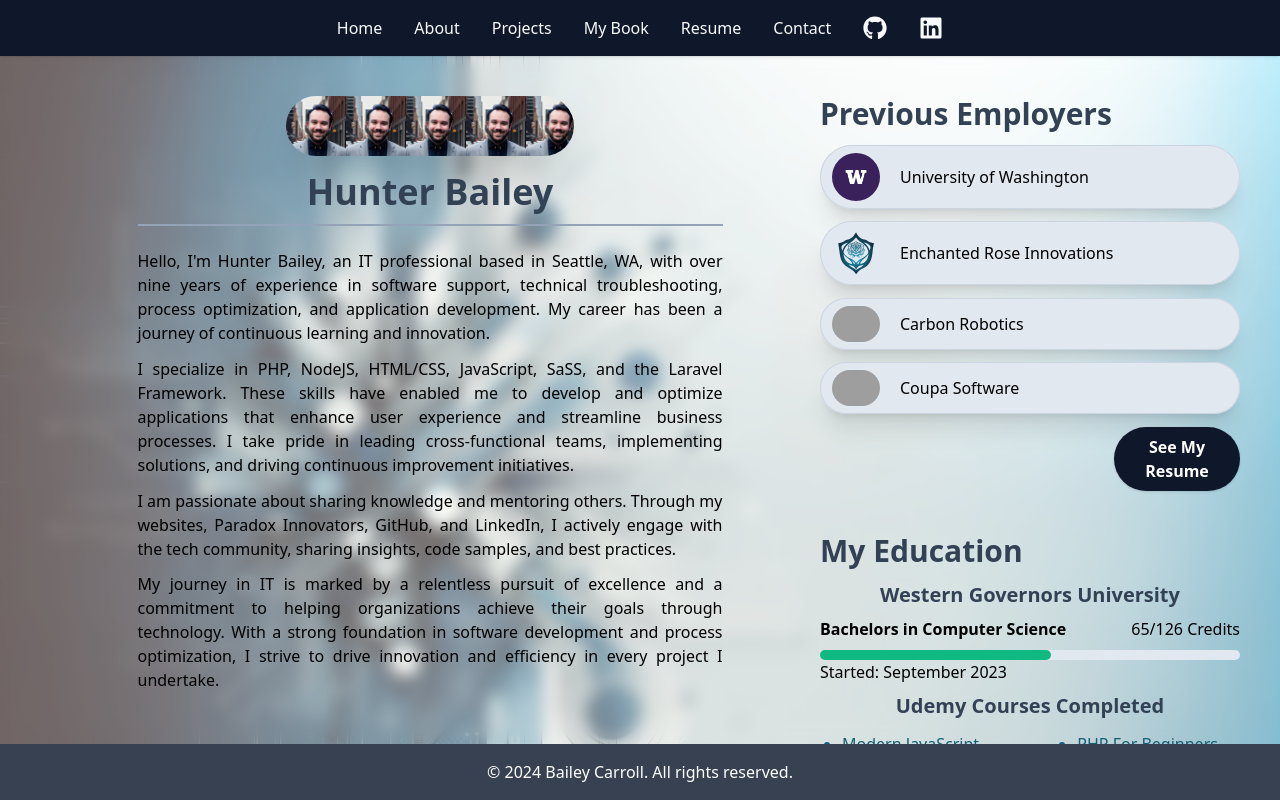
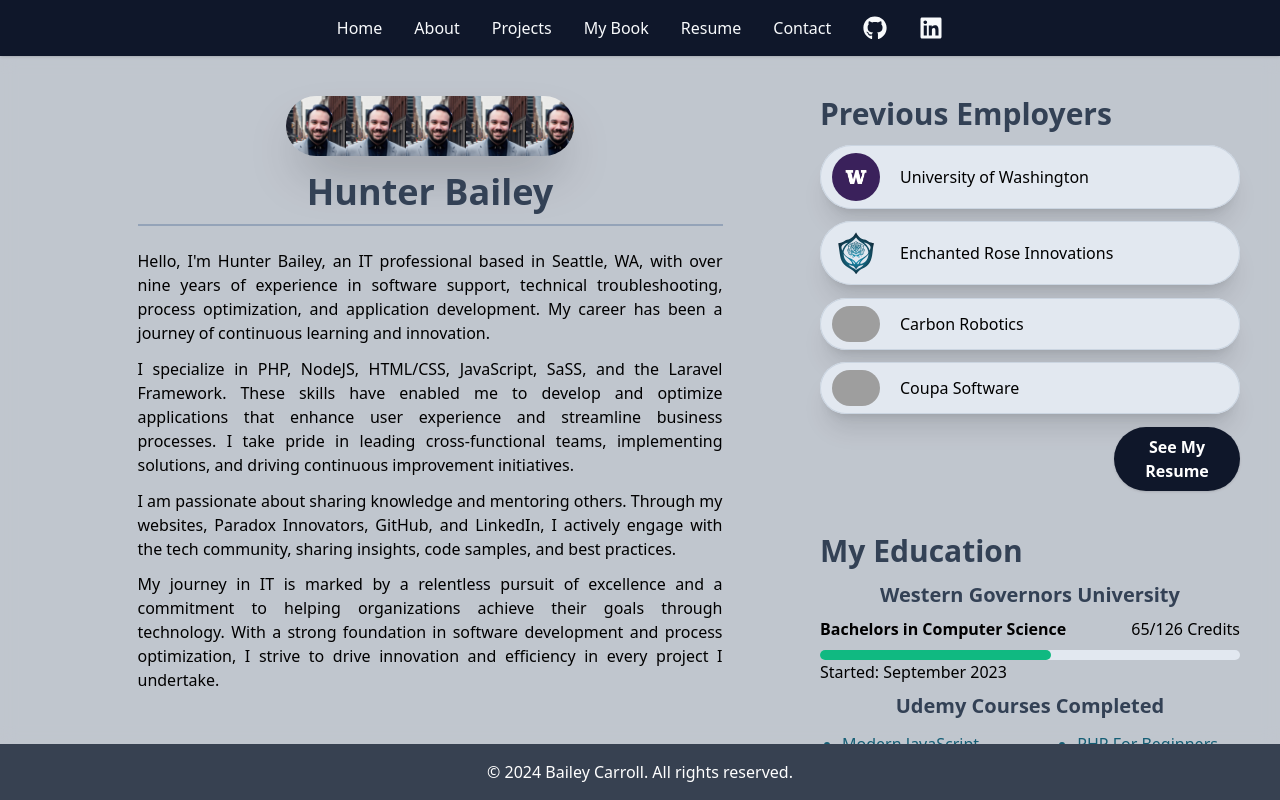
Before and after one commit to HunterCarrollBailey/hunterbailey.dev, a React (Vite) app: page /about in a window 1280 px wide. Built offline with nearby package versions, Linux system fonts and the light colour scheme; grey boxes are pictures that could not be loaded.

Commit message:
removed image from about background

```diff
--- a/src/routes/About.jsx
+++ b/src/routes/About.jsx
@@ -3,7 +3,7 @@
 import Degree from "../components/Degree";
 export default function About() {
   return (
-    <main className="flex-grow overflow-scroll no-scrollbar h-96 bg-skills bg-cover bg-no-repeat">
+    <main className="flex-grow overflow-scroll no-scrollbar h-96 bg-cover bg-no-repeat">
       <section className="flex flex-col lg:flex-row w-full backdrop-blur bg-slate-200 lg:bg-slate-50/40 h-full">
         <div className="w-full p-10 flex flex-col lg:flex-row">
           <AboutBio />
```
